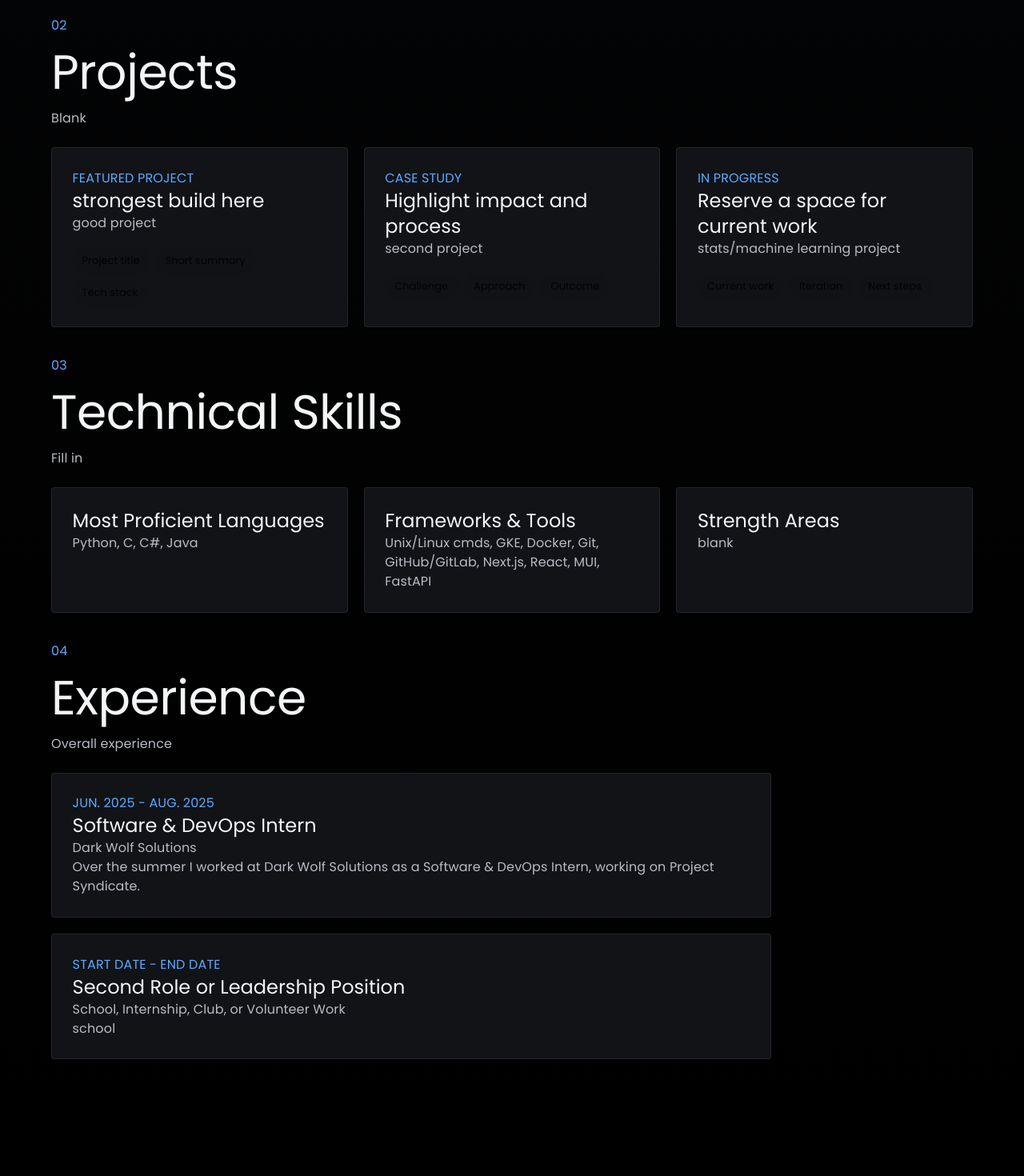
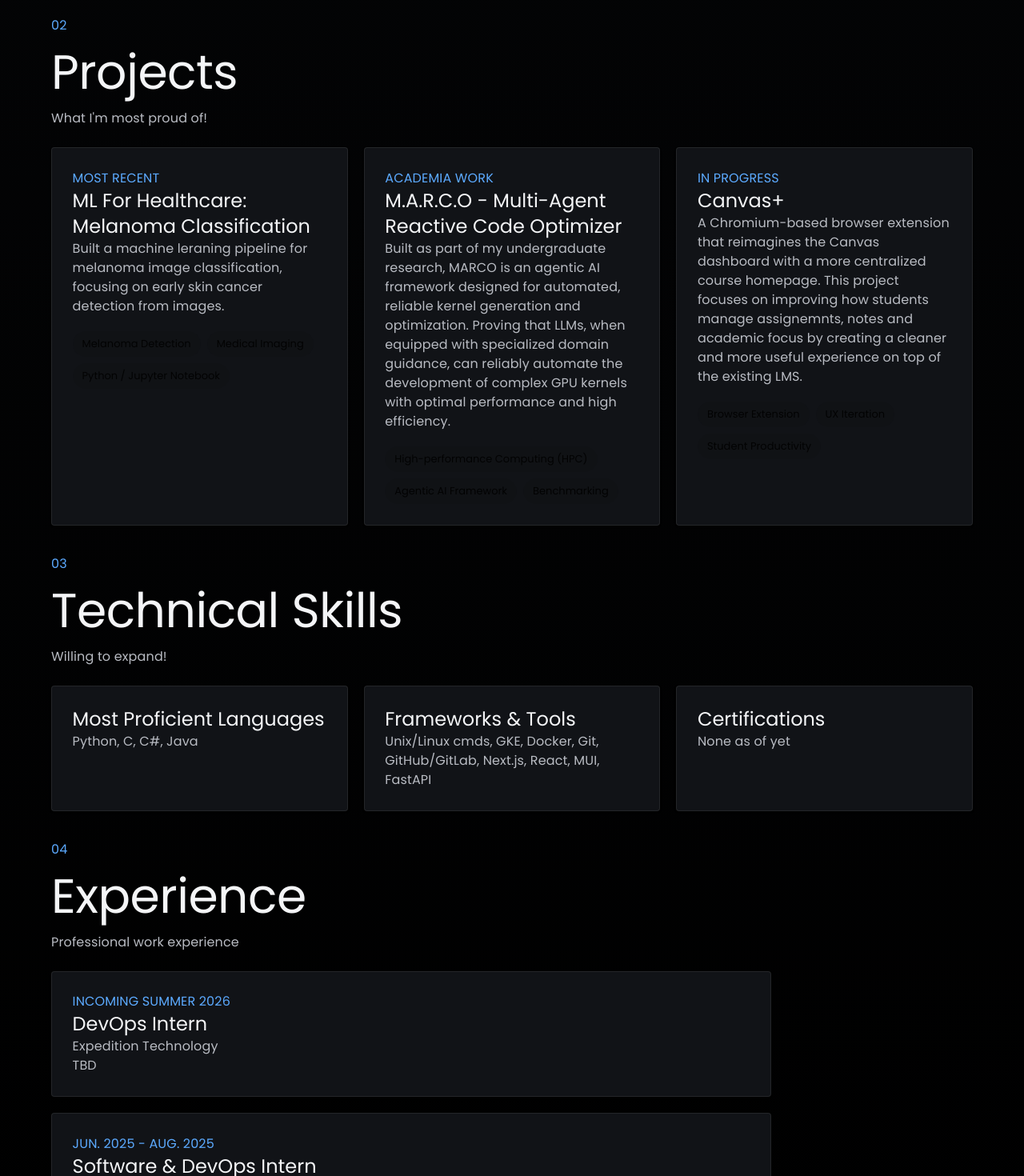
Before and after one commit to versatileisonline/portfolio, a React (Vite) app: page / in a window 1280 px wide. Shown: the part 1160-2630 px from the top of the page at 80% size. Before the commit the page ends 2564 px from the top, so only its background shows below. Built offline with nearby package versions, Linux system fonts and the light colour scheme.

Commit message:
project descs

```diff
--- a/src/App.tsx
+++ b/src/App.tsx
@@ -58,25 +58,25 @@ const contactLinks = [
 
 const projectCards = [
   {
-    eyebrow: 'Featured Project',
-    title: 'strongest build here',
+    eyebrow: 'Most recent',
+    title: 'ML For Healthcare: Melanoma Classification',
     description:
-      'good project',
-    tags: ['Project title', 'Short summary', 'Tech stack'],
+      'Built a machine leraning pipeline for melanoma image classification, focusing on early skin cancer detection from images.',
+    tags: ['Melanoma Detection', 'Medical Imaging', 'Python / Jupyter Notebook'],
   },
   {
-    eyebrow: 'Case Study',
-    title: 'Highlight impact and process',
+    eyebrow: 'academia work',
+    title: 'M.A.R.C.O - Multi-Agent Reactive Code Optimizer',
     description:
-      'second project',
-    tags: ['Challenge', 'Approach', 'Outcome'],
+      'Built as part of my undergraduate research, MARCO is an agentic AI framework designed for automated, reliable kernel generation and optimization. Proving that LLMs, when equipped with specialized domain guidance, can reliably automate the development of complex GPU kernels with optimal performance and high efficiency.',
+    tags: ['High-performance Computing (HPC)', 'Agentic AI Framework', 'Benchmarking'],
   },
   {
     eyebrow: 'In Progress',
-    title: 'Reserve a space for current work',
+    title: 'Canvas+',
     description:
-      'stats/machine learning project',
-    tags: ['Current work', 'Iteration', 'Next steps'],
+      'A Chromium-based browser extension that reimagines the Canvas dashboard with a more centralized course homepage. This project focuses on improving how students manage assignemnts, notes and academic focus by creating a cleaner and more useful experience on top of the existing LMS.',
+    tags: ['Browser Extension', 'UX Iteration', 'Student Productivity'],
   },
 ]
 
@@ -90,26 +90,26 @@ const skillCards = [
     description: 'Unix/Linux cmds, GKE, Docker, Git, GitHub/GitLab, Next.js, React, MUI, FastAPI',
   },
   {
-    title: 'Strength Areas',
-    description: 'blank',
+    title: 'Certifications',
+    description: 'None as of yet',
   },
 ]
 
 const experienceCards = [
+  {
+    period: 'Incoming Summer 2026',
+    role: 'DevOps Intern',
+    organization: 'Expedition Technology',
+    description:
+      'TBD',
+  },
   {
     period: 'Jun. 2025 - Aug. 2025',
     role: 'Software & DevOps Intern',
     organization: 'Dark Wolf Solutions',
     description:
       'Over the summer I worked at Dark Wolf Solutions as a Software & DevOps Intern, working on Project Syndicate.'
-      + '',
-  },
-  {
-    period: 'Start Date - End Date',
-    role: 'Second Role or Leadership Position',
-    organization: 'School, Internship, Club, or Volunteer Work',
-    description:
-      'school',
+      + ' helo',
   },
 ]
 
@@ -221,7 +221,7 @@ function App() {
             <SectionHeading
               eyebrow="02"
               title="Projects"
-              subtitle="Blank"
+              subtitle="What I'm most proud of!"
             />
 
             <Box className="card-grid projects-grid">
@@ -249,7 +249,7 @@ function App() {
             <SectionHeading
               eyebrow="03"
               title="Technical Skills"
-              subtitle="Fill in"
+              subtitle="Willing to expand!"
             />
 
             <Box className="card-grid skills-grid">
@@ -270,7 +270,7 @@ function App() {
             <SectionHeading
               eyebrow="04"
               title="Experience"
-              subtitle="Overall experience"
+              subtitle="Professional work experience"
             />
 
             <Stack spacing={2.5} className="experience-stack">
```
